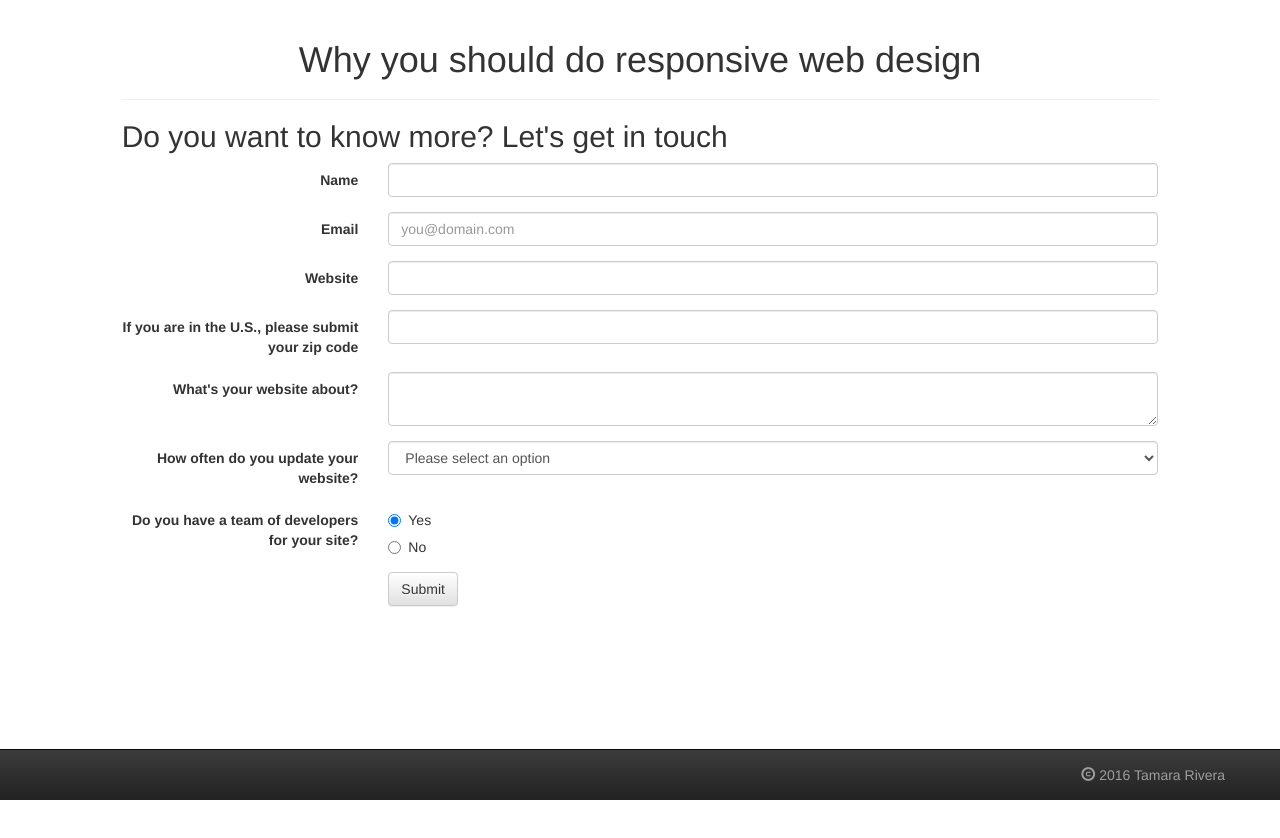
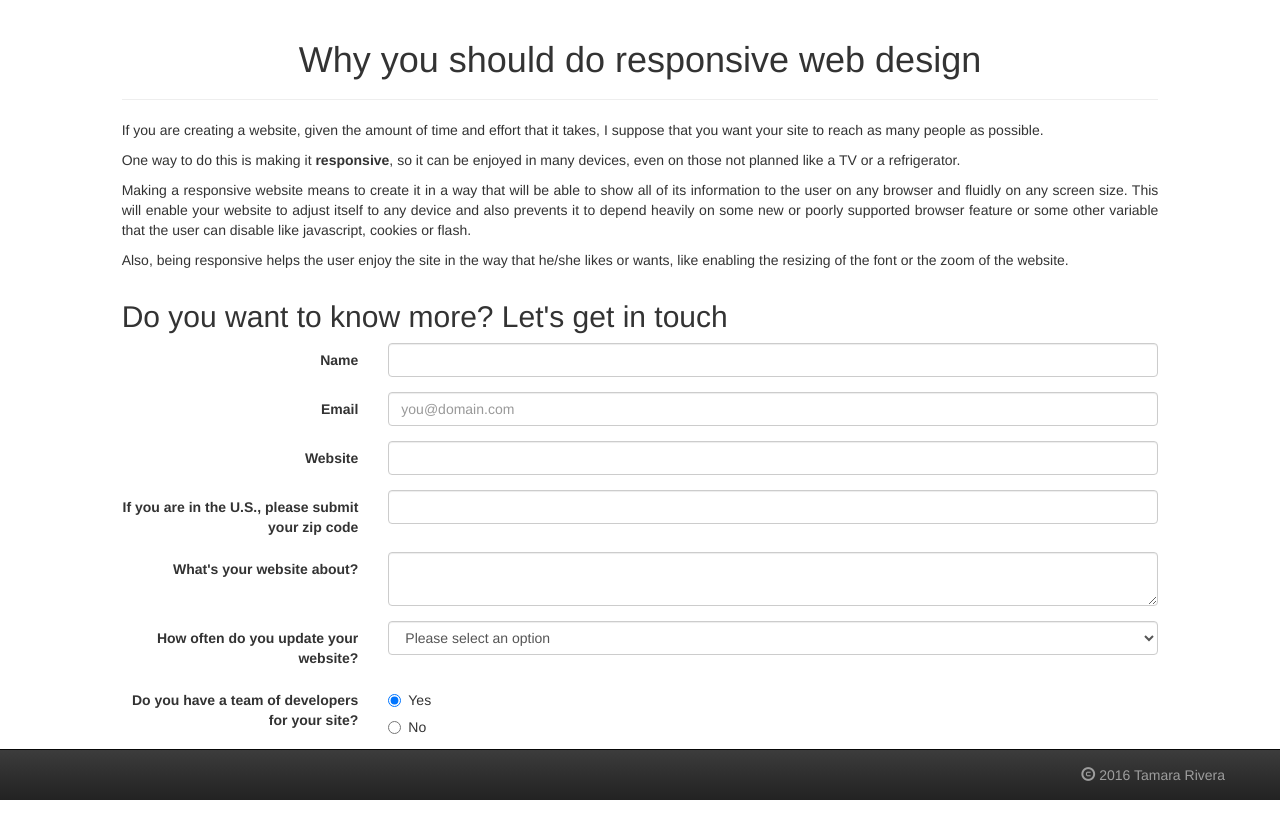
Before and after one commit to tamararivera/why-rwd, a plain HTML site: page index.html in a window 1280 px wide. Before the commit the page ends 800 px from the top, so only its background shows below. Drawn offline with nearby package versions, Linux system fonts and the light colour scheme.

Commit message:
Added the text before the form.

```diff
--- a/index.html
+++ b/index.html
@@ -29,6 +29,14 @@
             <header class="page-header">
               <h1 class="text-center">Why you should do responsive web design</h1>
             </header>
+            <div class="row">
+              <div class="col-sm-12 text-justify">
+                <p>If you are creating a website, given the amount of time and effort that it takes, I suppose that you want your site to reach as many people as possible.</p>
+                <p>One way to do this is making it <strong>responsive</strong>, so it can be enjoyed in many devices, even on those not planned like a TV or a refrigerator.</p>
+                <p>Making a responsive website means to create it in a way that will be able to show all of its information to the user on any browser and fluidly on any screen size. This will enable your website to adjust itself to any device and also prevents it to depend heavily on some new or poorly supported browser feature or some other variable that the user can disable like javascript, cookies or flash.</p>
+                <p>Also, being responsive helps the user enjoy the site in the way that he/she likes or wants, like enabling the resizing of the font or the zoom of the website.</p>
+              </div>
+            </div>
           </article>
           <section>
             <header>
```
